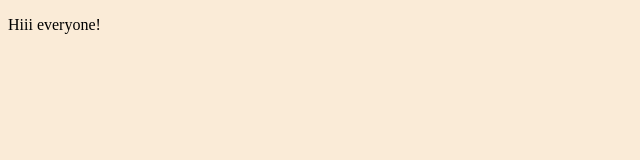
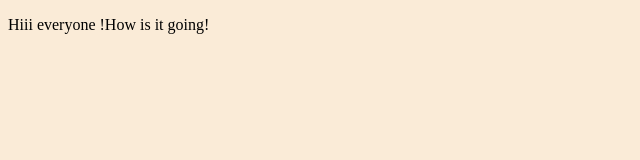
Before and after one commit to meryem-belyamani/Blood_donate, a plain HTML site: page index.html in a window 1280 px wide. Shown: the whole page, without its empty margins (0-640 px from the left). Drawn offline with Linux system fonts and the light colour scheme.

Commit message:
I changed index.html

```diff
--- a/index.html
+++ b/index.html
@@ -7,7 +7,7 @@
     <link rel="stylesheet" href="style.css">
 </head>
 <body>
-    <p>Hiii everyone!</p>
+    <p>Hiii everyone !How is it going!</p>
     <script src="app.js"></script>
 </body>
 </html>
```
Also changed, not shown: 1 other file.
